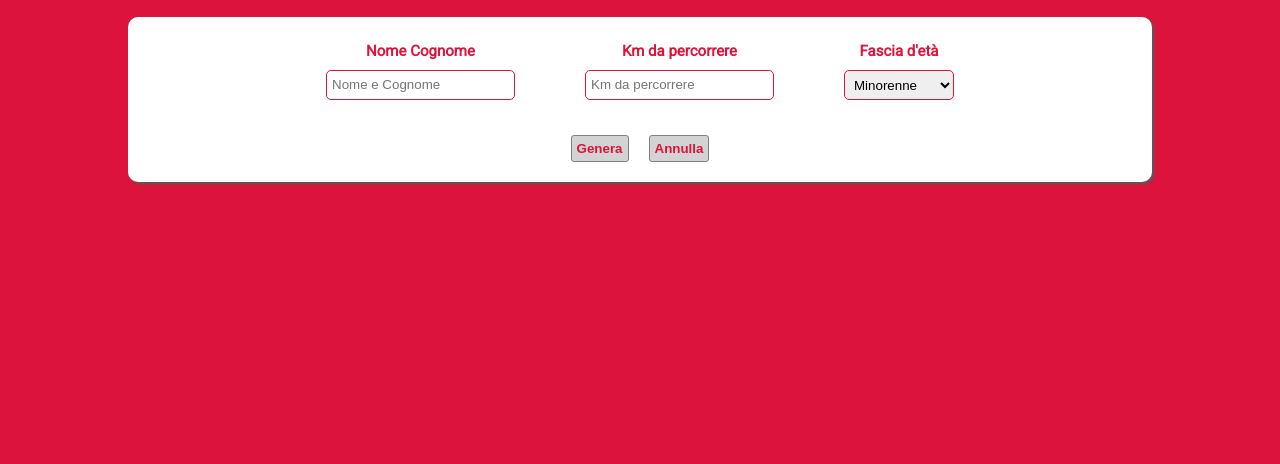
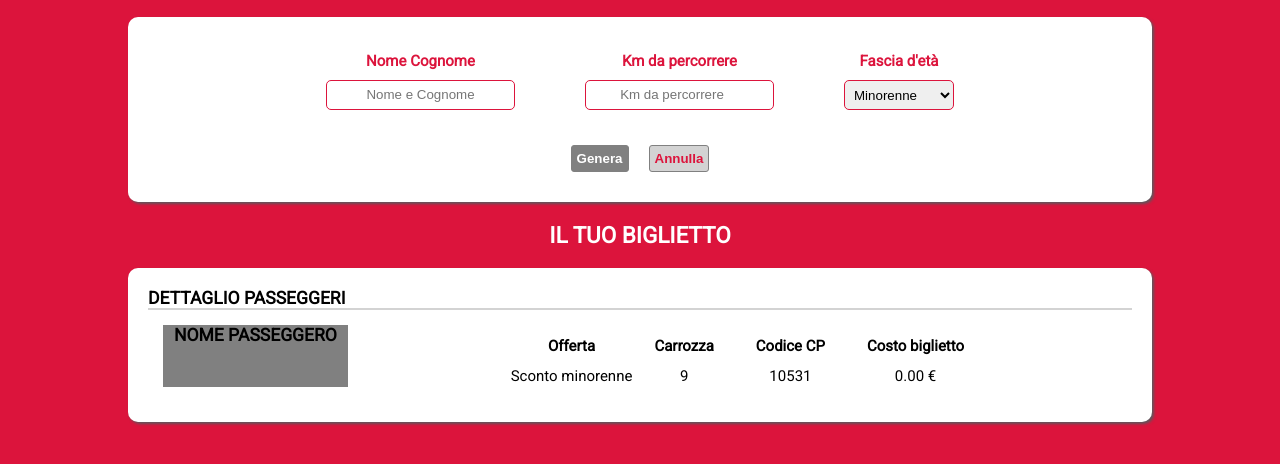
Before and after one commit to TetyanaSergata/js-biglietto-treno-form, a plain HTML site: page index.html in a window 1280 px wide. Both pictures are taken after a click on the button "Genera". Shown: the part 58-522 px from the top of the page. Drawn offline with Linux system fonts and the light colour scheme.

Commit message:
form almost done

```diff
--- a/css/style.css
+++ b/css/style.css
@@ -18,11 +18,12 @@ body{
   color: white;
 }
 
-.form_dati{
+.form_dati,
+.dati_biglietto{
   width: 80%;
   /* height: 200px; */
   margin: 0 auto;
-  padding: 10px;
+  padding: 20px;
   border-radius: 10px;
   background-color: white;
   box-shadow: 2px 2px 3px #5c575c;
@@ -43,7 +44,6 @@ body{
 .col label{
   font-weight: bold;
   color: crimson;
-
 }
 
 .col input,
@@ -56,13 +56,62 @@ body{
   margin: 10px 20px;
 }
 
+input::placeholder{
+  text-align: center;
+}
+
+input:focus::placeholder{
+  color: white;
+}
+
+input:focus{
+  background-color: crimson;
+  color: white;
+}
+
 /* Button */
 .btn{
-  font-weight: bold;
   margin: 10px;
   padding: 5px;
   border: 1px solid grey;
   border-radius: 3px;
+  font-weight: bold;
   color: crimson;
   background-color: lightgrey;
+  cursor: pointer;
 }
+
+.btn:focus{
+  color: white;
+  background-color: grey;
+}
+
+/* Il tuo biglietto */
+.box_biglietto{
+  border-top: 2px solid lightgrey;
+}
+
+h3{
+  text-transform: uppercase;
+  font-weight: bold;
+}
+
+.box-name{
+  width: 20%;
+  height: auto;
+  background-color: grey;
+}
+
+.box_date{
+  width: 80%;
+  height: auto;
+}
+
+.box_date th{
+  padding: 10px 20px;
+}
+
+.dati_calcolati td{
+  text-align: center;
+
+}
--- a/index.html
+++ b/index.html
@@ -21,7 +21,7 @@
           </div>
           <div class="col">
             <label for="km">Km da percorrere</label>
-            <input id="km" type="text" name="" value="" placeholder="Km da percorrere">
+            <input id="km" type="number" name="" value="" placeholder="Km da percorrere">
           </div>
           <div class="col">
             <label for="km">Fascia d'et&agrave;</label>
@@ -37,16 +37,40 @@
         </div>
         <!-- Button -->
         <div class="row">
-            <button class="btn" type="button" name="button">Genera</button>
-
-            <button class="btn" type="button" name="button">Annulla</button>
-
-
+          <button id="genera"
+          class="btn" type="button" name="button">Genera</button>
+          <button id="annulla" class="btn" type="button" name="button">Annulla</button>
         </div>
-
       </div>
-
-    </div>
+      <!-- Il tuo biglietto -->
+      <h2 class="title">Il tuo biglietto</h2>
+      <div class="dati_biglietto">
+        <h3>Dettaglio Passeggeri</h3>
+        <div class="box_biglietto row">
+            <div class="col box-name">
+              <h3>Nome Passeggero</h3>
+              <h4 id="nome_passeggero"></h4>
+            </div>
+            <div class="col box_date">
+              <table>
+                <tr>
+                  <th>Offerta</th>
+                  <th>Carrozza</th>
+                  <th>Codice CP</th>
+                  <th>Costo biglietto</th>
+                </tr>
+                <tr class="dati_calcolati">
+                  <td id="offerta"></td>
+                  <td id="carrozza"></td>
+                  <td id="codice"></td>
+                  <td id="costo"></td>
+                </tr>
+              </table>
+            </div>
+          </div>
+        </div>
+      </div>
+    <!-- </div> -->
 
 
 
--- a/javascript/script.js
+++ b/javascript/script.js
@@ -1 +1,54 @@
 // alert('ciao');
+var buttonGenera = document.getElementById('genera');
+buttonGenera.addEventListener('click',
+function() {
+  var nomeInput = document.getElementById('nome');
+  var nome = nomeInput.value;
+  console.log(nome);
+
+  var kmInput = document.getElementById('km');
+  var numeroChilometri = kmInput.value;
+  console.log(numeroChilometri);
+
+  var etaFascia = document.getElementById('fascia_eta');
+  var fascia = etaFascia.value;
+  console.log(fascia);
+
+  var costoChilometro = 0.21;
+  var costoViaggio = numeroChilometri * costoChilometro;
+  console.log(costoViaggio);
+
+  var offerta = 'tariffa standard';
+  var scontoPercentuale = 0;
+
+  if (fascia == 'minorenne'){
+    scontoPercentuale = 20;
+    offerta = 'Sconto minorenne';
+  } else if (fascia == 'over_65'){
+    scontoPercentuale = 40;
+    offerta = 'Sconto silver';
+  }
+  console.log(scontoPercentuale);
+
+  var calcoloSconto = costoViaggio * scontoPercentuale / 100;
+  var costoFinale = costoViaggio - calcoloSconto;
+
+  var carrozza = Math.floor(Math.random() * 9) + 1;
+  var codice = Math.floor(Math.random() * (1 + 1000) ) + 10000;
+
+  document.getElementById('nome_passeggero').innerHTML = nome;
+  document.getElementById('offerta').innerHTML = offerta;
+  document.getElementById('carrozza').innerHTML = carrozza;
+  document.getElementById('codice').innerHTML = codice;
+  document.getElementById('costo').innerHTML = costoFinale.toFixed(2) + " €";
+});
+
+var buttonAnnulla = document.getElementById('annulla');
+buttonAnnulla.addEventListener('click',
+function() {
+  document.getElementById('nome_passeggero').innerHTML = '';
+  document.getElementById('offerta').innerHTML = '';
+  document.getElementById('carrozza').innerHTML = '';
+  document.getElementById('codice').innerHTML = '';
+  document.getElementById('costo').innerHTML = '';
+});
```
